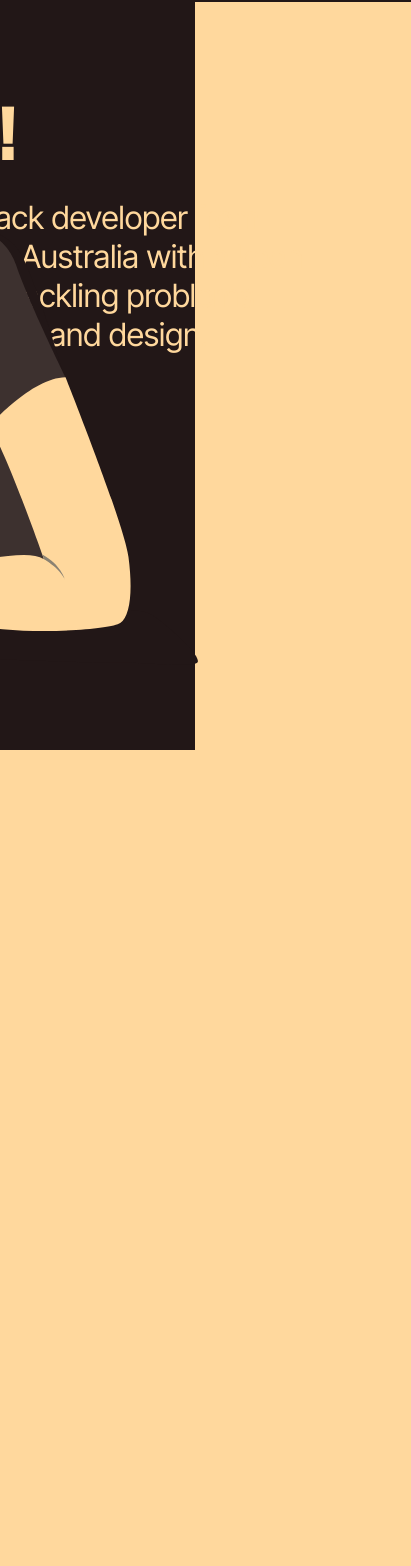
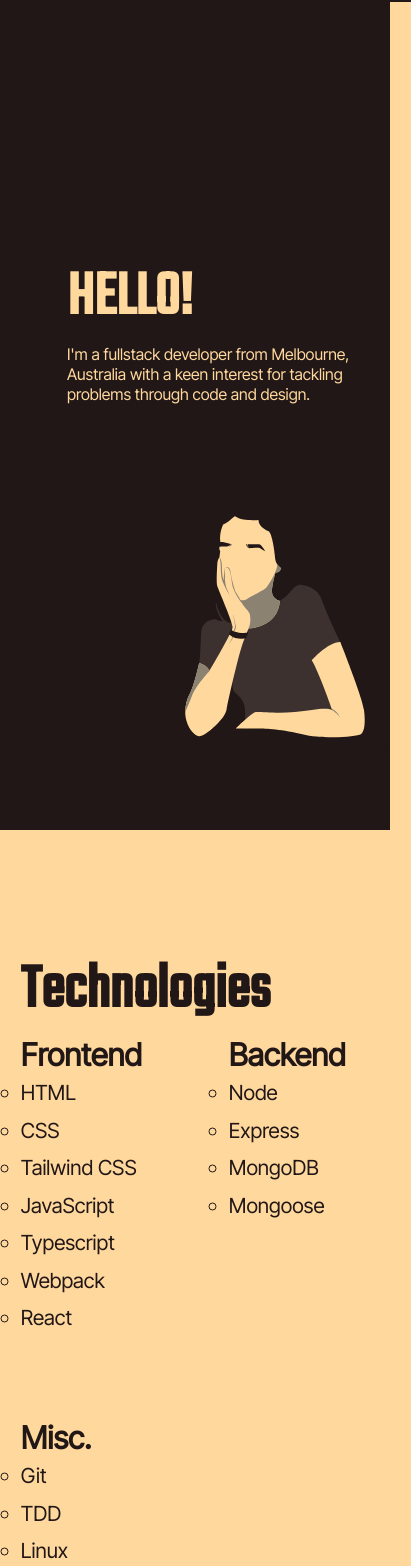
Before and after one commit to emilydta/portfolio, a React (Create React App) app: page /about in a window 390 px wide. Shown: the part 94-1660 px from the top of the page, 411 px wide, since content can reach past the window. Before the commit the page ends 844 px from the top, so only its background shows below. Built offline with nearby package versions, Linux system fonts and the light colour scheme.

Commit message:
overhaul about page and make responsive

```diff
--- a/src/components/About.js
+++ b/src/components/About.js
@@ -1,21 +1,14 @@
 import { default as aboutMe } from '../images/about_me.svg';
-import { useState } from 'react';
 import '../stylesheets/About.css';
 
 function About() {
-    const [currentSection, setCurrentSection] = useState(0);
-
-    const nextSection = () => {
-        currentSection === 0 ? setCurrentSection(1) : setCurrentSection(0);
-    }
-
     const intro = <div className='about-info'>
         <h1 className='about-heading'>HELLO!</h1>
         <p className='about-paragraph'>
             I'm a fullstack developer from Melbourne, Australia with a keen interest for tackling problems through code and design.
         </p>
     </div>
-    const skills = <>
+    const skills = <div className='about-skills'>
         <h1 className='about-heading'>Technologies</h1>
         <div className='skills-section'>
             <div className='skills-category'>
@@ -43,34 +36,27 @@ function About() {
                 <h2 className='skills-heading'>Misc.</h2>
                 <ul className='skills-list'>
                     <li>Git</li>
-                    <li>Test Driven Development(TDD)</li>
+                    <li>TDD</li>
                     <li>Linux</li>
                 </ul>
             </div>
         </div>
-    </>
-
-    const sections = [
-        intro,
-        skills
-    ]
+    </div>
 
     return (
         <div className='about'>
-            <div className='about-info-bg'>
-                <div className='about-content'>
-                    <>{sections[currentSection]}</>
-                    <p className='next-section'
-                        onClick={() => nextSection()}
-                    >{currentSection === 0 ? '→' : '←'}
-                    </p>
+            <div className='about-slide-bg-container'>
+                <div className='about-slide-bg'>
+                    <div className='about-content'>
+                        {intro}
+                    </div>
                 </div>
             </div>
-
 
             <div className='about-image-container'>
                 <img src={aboutMe} alt='About me'></img>
             </div>
+            {skills}
         </div>
     )
 }
--- a/src/stylesheets/About.css
+++ b/src/stylesheets/About.css
@@ -1,24 +1,28 @@
 .about {
     display: flex;
+    flex-wrap: wrap;
+    gap: 5em;
+    height: 100vh;
+    margin-top: 5em;
+}
+
+.about-slide-bg-container {
+    position: relative;
+    width: 50vw;
+    transition: width .5s;
+}
+
+.about-slide-bg {
+    display: flex;
+    position: absolute;
     flex-direction: column;
     align-items: center;
     justify-content: center;
-    height: 100vh;
-}
-
-.about-info-bg {
-    display: flex;
-    flex-direction: column;
-    align-items: center;
-    justify-content: center;
-    position: fixed;
-    align-self: flex-start;
-    justify-self: flex-start;
-    width: 50vw;
     height: 100%;
+    width: 100%;
     background-color: var(--bg-secondary);
-    -webkit-animation: about-slide-in 1s cubic-bezier(0.175, 0.885, 0.320, 1) both;
-    animation: about-slide-in 1s cubic-bezier(0.175, 0.885, 0.320, 1) both;
+    -webkit-animation: slide-in 1s cubic-bezier(0.175, 0.885, 0.320, 1) both;
+    animation: slide-in 1s cubic-bezier(0.175, 0.885, 0.320, 1) both;
 }
 
 .about-content {
@@ -34,13 +38,29 @@
 .about-heading {
     font-size: 5rem;
     font-family: 'Teko';
+    transition: font-size .5s;
+}
+
+.about-paragraph {
+    transition: font-size .5s;
+}
+
+.about-skills {
+    z-index: 2;
+    margin-left: 10em;
+    margin-top: 4em;
+    -webkit-animation: fade-in 2s cubic-bezier(0.215, 0.610, 0.355, 1.000) both;
+    animation: fade-in 2s cubic-bezier(0.215, 0.610, 0.355, 1.000) both;
+    transition: margin .5s;
 }
 
 .skills-section {
     display: flex;
     justify-content: center;
+    flex-wrap: wrap;
     gap: 4em;
     font-size: 1.5rem;
+    transition: font-size .5s;
 }
 
 .skills-category {
@@ -49,25 +69,165 @@
 }
 
 .skills-list>li {
-    list-style-type:circle;
+    list-style-type: circle;
 }
 
-.next-section {
+.next-section>p {
     cursor: pointer;
     font-size: 3rem;
+    transition: all .2s ease-in-out;
+}
+
+.next-section>p {
+    width: min-content;
 }
 
 .about-image-container {
-    position: fixed;
     display: flex;
     align-items: center;
-    justify-content: flex-end;
+    width: 100%;
+    position: absolute;
+    justify-content: center;
     align-self: flex-end;
-    margin-right: 12em;
-    -webkit-animation: fade-in 1s cubic-bezier(0.215, 0.610, 0.355, 1.000) both;
-    animation: fade-in 1s cubic-bezier(0.215, 0.610, 0.355, 1.000) both;
+    -webkit-animation: delay-fade-in 2s cubic-bezier(0.215, 0.610, 0.355, 1.000) both;
+    animation: delay-fade-in 2s cubic-bezier(0.215, 0.610, 0.355, 1.000) both;
 }
 
 .about-image-container>img {
     width: 40em;
+    transition: width .5s;
 }
+
+/**Media Queries.......... */
+
+@media screen and (max-width: 1728px) {
+    .about {
+        justify-content: flex-start;
+    }
+
+    .about-slide-bg {
+        position: static;
+        height: 100vh;
+    }
+
+    .about-image-container {
+        position: fixed;
+        justify-content: flex-end;
+        bottom: 0;
+        top: 20em;
+    }
+
+    .about-skills {
+        margin-top: 0;
+        margin-left: 3em;
+        width: 100vw;
+    }
+
+    .skills-section {
+        margin-bottom: 5em;
+        justify-content: flex-start;
+    }
+}
+
+@media screen and (max-width: 1221px) {
+    .about-slide-bg-container {
+        width: 100vw;
+    }
+
+    .about-image-container {
+        position: absolute;
+        bottom: 0;
+        top: 75em;
+    }
+
+    .about-heading {
+        font-size: 4rem;
+    }
+
+    .about-skills {
+        position: absolute;
+        margin-top: 55em;
+    }
+
+    .skills-section {
+        font-size: 1.3rem;
+        margin-bottom: 0;
+    }
+}
+
+@media screen and (max-width: 1077px) {
+    .about-image-container>img {
+        width: 30em;
+    }
+}
+
+@media screen and (max-width: 911px) {
+    .about-image-container>img {
+        width: 20em;
+    }
+
+    .about-image-container {
+        top: 95em;
+    }
+
+    .about-skills {
+        position: absolute;
+        margin-top: 60em;
+    }
+}
+
+@media screen and (min-width: 834px) and (max-width: 834px) and (min-height: 1194px) and (max-height: 1194px) {
+    .about-skills {
+        margin-top: 75em;
+    }
+}
+
+@media screen and (max-width: 510px) {
+    .about-info {
+        margin-left: 2em;
+        width: 10em;
+    }
+
+    .about-paragraph {
+        font-size: 1rem;
+    }
+
+    .about-image-container {
+        top: 100em;
+    }
+
+    .about-image-container>img {
+        width: 15em;
+    }
+
+    .about-skills {
+        margin-left: 1.3em;
+    }
+}
+
+@media screen and (max-width: 330px) {
+
+    .about-info {
+        margin-left: 1em;
+    }
+
+    .about-image-container {
+        visibility: hidden;
+    }
+
+    .skills-section {
+        margin-left: 2em;
+    }
+
+    .about-skills {
+        margin-top: 40em;
+    }
+}
+
+/**Removes hover effects on touch devices **/
+@media not all and (hover: none) {
+    .next-section>p:hover {
+        transform: scale(1.4);
+        transform-origin: center;
+    }
+}
--- a/src/stylesheets/animations.css
+++ b/src/stylesheets/animations.css
@@ -1,3 +1,8 @@
+.fade-in {
+    -webkit-animation: project-text-fade-in .5s linear both;
+    animation: project-text-fade-in .5s linear both;
+}
+
 /* ----------------------------------------------
  * Generated by Animista on 2023-2-10 13:3:27
  * Licensed under FreeBSD License.
@@ -10,7 +15,7 @@
  * animation slide-in-top
  * ----------------------------------------
  */
- @-webkit-keyframes slide-in-top {
+@-webkit-keyframes slide-in-top {
     0% {
         -webkit-transform: translateY(-30px);
         transform: translateY(-30px);
@@ -84,7 +89,7 @@
  * animation fade-in
  * ----------------------------------------
  */
- @-webkit-keyframes fade-in {
+@-webkit-keyframes fade-in {
     0% {
         opacity: 0;
     }
@@ -117,7 +122,7 @@
  * animation tracking-in-expand
  * ----------------------------------------
  */
- @-webkit-keyframes tracking-in-expand {
+@-webkit-keyframes tracking-in-expand {
     0% {
         letter-spacing: -0.3em;
         opacity: 0;
@@ -149,35 +154,10 @@
 
 /**
  * ----------------------------------------
- * animation about-slide-in
- * ----------------------------------------
- */
-@-webkit-keyframes about-slide-in {
-    0% {
-        width: 0;
-    }
-
-    100% {
-        width: 50vw;
-    }
-}
-
-@keyframes about-slide-in {
-    0% {
-        width: 0;
-    }
-
-    100% {
-        width: 50vw;
-    }
-}
-
-/**
- * ----------------------------------------
  * animation delay-fade-in
  * ----------------------------------------
  */
- @-webkit-keyframes delay-fade-in {
+@-webkit-keyframes delay-fade-in {
     0% {
         opacity: 0;
     }
@@ -207,25 +187,50 @@
 
 /**
  * ----------------------------------------
- * animation projects-slide-in
+ * animation slide-in
  * ----------------------------------------
  */
- @-webkit-keyframes projects-slide-in {
+@-webkit-keyframes slide-in {
     0% {
         width: 0;
     }
 
     100% {
-        width: 80vw;
+        width: 100%;
     }
 }
 
-@keyframes projects-slide-in {
+@keyframes slide-in {
     0% {
         width: 0;
     }
 
     100% {
-        width: 80vw;
+        width: 100%;
     }
 }
+
+/**
+ * ----------------------------------------
+ * animation project-text-fade-in
+ * ----------------------------------------
+ */
+@-webkit-keyframes project-text-fade-in {
+    0% {
+        opacity: 0;
+    }
+
+    100% {
+        opacity: 100%;
+    }
+}
+
+@keyframes project-text-fade-in {
+    0% {
+        opacity: 0;
+    }
+
+    100% {
+        opacity: 100%;
+    }
+}
```
